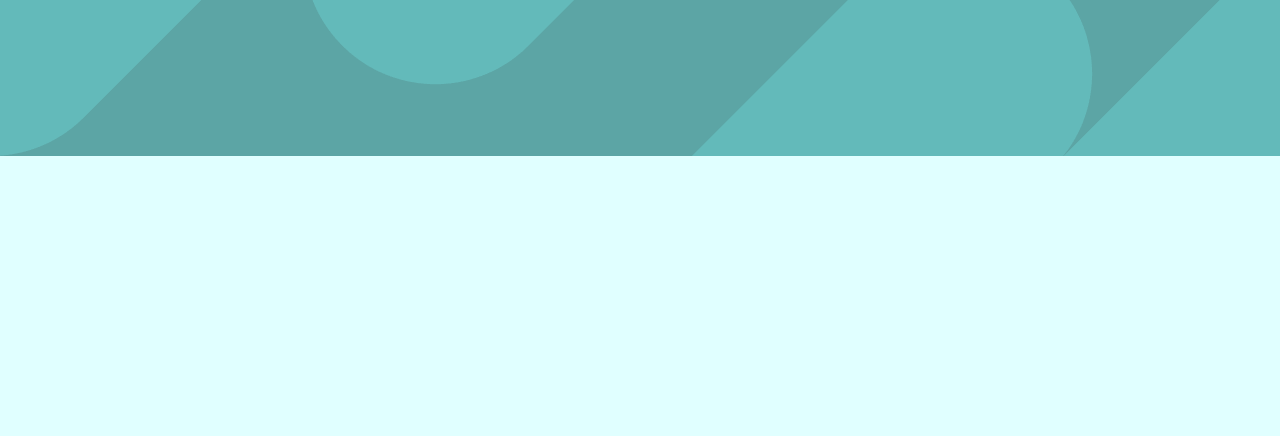
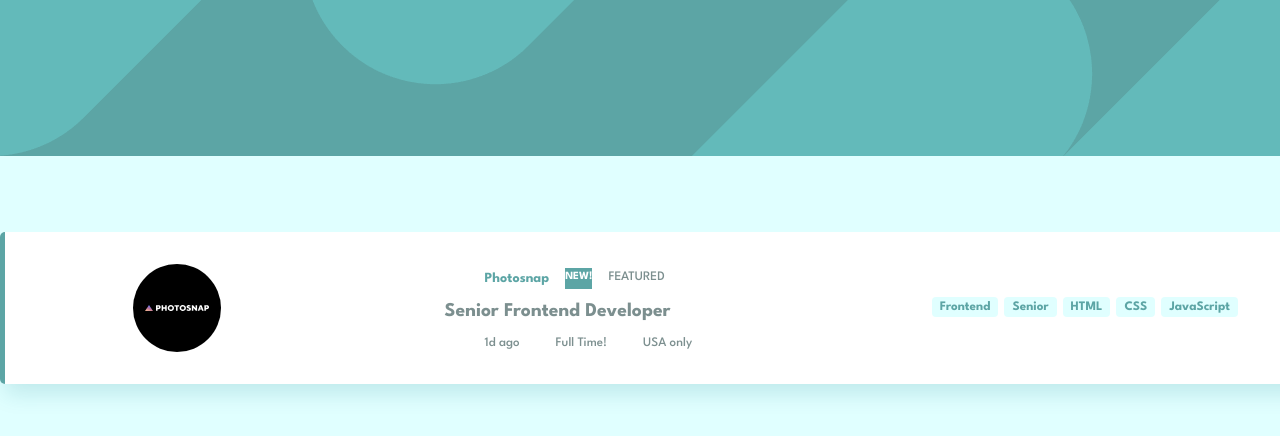
Before and after one commit to javohir1998/job-lists, a plain HTML site: page index.html in a window 1280 px wide. Shown: the top 436 px of the page. Drawn offline with Linux system fonts and the light colour scheme.

Commit message:
add css styles to main section

```diff
--- a/css/styles.css
+++ b/css/styles.css
@@ -11,11 +11,19 @@ body {
   padding: 0;
   margin: 0;
   font-family: "League Spartan", "Arial", sans-serif;
-  font-size: ;
+  font-size: 13px;
   line-height: 1.5;
   background: lightcyan;
+  color: #7c8f8f;
 }
 
+*:focus {
+  outline: 3px dashed #5ca5a5;
+  outline-offset: 2px;
+}
+
+
+/* CONTAINER */
 .container {
   width: 100%;
   min-width: 1366px;
@@ -24,3 +32,103 @@ body {
   margin-right: auto;
   margin-left: auto;
 }
+
+
+/* SITE-HEADER */
+.site-header-img {
+  display: flex;
+  margin-left: auto;
+  margin-right: auto;
+  width: 1366px;
+  height: 156px;
+}
+
+
+/* SITE-MAIN */
+.hero-card {
+  margin-top: 76px;
+}
+
+.hero-card-info {
+  margin: 0;
+}
+
+.hero-card-container {
+  display: flex;
+  justify-content: space-between;
+  align-items: center;
+  border-left: 5px solid #5ca5a5;
+  width: 1110px;
+  height: 152px;
+  background-color: #fff;
+  box-shadow: 0px 15px 20px -5px rgba(13, 113, 130, 0.15);
+  border-radius: 5px;
+}
+
+.hero-card-logo-img {
+  margin-right: 24px;
+}
+
+.hero-card-info-top-list {
+  display: flex;
+  list-style: none;
+  margin-bottom: 8px;
+}
+
+.job-title {
+  font-family: "League Spartan", "Arial", sans-serif;
+  font-size: 14px;
+  font-weight: 700;
+  color: #5ca5a5;
+}
+
+.job-new {
+  display: block;
+  padding: 6px 8px;
+  font-family: "League Spartan", "Arial", sans-serif;
+  font-size: 11px;
+  font-weight: 700;
+  background-color: #5ca5a5;
+  color: #fff;
+}
+
+.hero-card-title {
+  margin-top: 0;
+  margin-bottom: 8px;
+}
+
+.hero-card-info-bottom-list {
+  display: flex;
+  list-style: none;
+  margin-top: 0;
+  margin-bottom: 8px;
+}
+
+.hero-card-info-top-item:not(:last-child) {
+  padding: 0;
+  margin-right: 16px;
+}
+
+.hero-card-info-bottom-item:not(:last-child) {
+  padding: 0;
+  margin-right: 36px;
+}
+
+.hero-card-left-list {
+  display: flex;
+  font-family: "League Spartan", "Arial", sans-serif;
+  font-weight: 700;
+  list-style: none;
+}
+
+.hero-card-left-item:not(:last-child) {
+  margin-right: 6px;
+}
+
+.hero-card-left-link {
+  border-radius: 4px;
+  text-decoration: none;
+  padding: 4px 8px;
+  background-color: lightcyan;
+  color: #5ca5a5;
+}
--- a/index.html
+++ b/index.html
@@ -18,13 +18,51 @@
 <body>
 
   <!-- SITE-HEADER -->
-  <header>
-    <img src="img/header-logo.png" alt="Jobs lists" width="1366" height="156">
+  <header class="site-header">
+    <img class="site-header-img" src="img/header-logo.png" alt="Jobs lists" width="1366" height="156">
   </header>
 
-  <!-- SITE-MAIN -->
+  <!-- MAIN-CONTENT -->
   <main>
+    <section class="hero-card">
+      <div class="hero-card-container container">
+
+        <img class="hero-card-logo-img" src="img/logo-photosnap.svg" alt="Photosnap" width="88" height="88">
+
+        <div class="hero-card-info">
+
+          <div class="hero-card-info-top">
+            <ul class="hero-card-info-top-list">
+              <li class="hero-card-info-top-item job-title">Photosnap</li>
+              <li class="hero-card-info-top-item job-new">NEW!</li>
+              <li class="hero-card-info-top-item job-featured">FEATURED</li>
+            </ul>
+          </div>
+
+          <h2 class="hero-card-title">Senior Frontend Developer</h2>
+
+          <div class="hero-card-info-bottom">
+            <ul class="hero-card-info-bottom-list">
+              <li class="hero-card-info-bottom-item">1d ago</li>
+              <li class="hero-card-info-bottom-item">Full Time!</li>
+              <li class="hero-card-info-bottom-item">USA only</li>
+            </ul>
+          </div>
+        </div>
+
+        <div class="hero-card-left">
+          <ul class="hero-card-left-list">
+            <li class="hero-card-left-item"><a class="hero-card-left-link" href="#">Frontend</a></li>
+            <li class="hero-card-left-item"><a class="hero-card-left-link" href="#">Senior</a></li>
+            <li class="hero-card-left-item"><a class="hero-card-left-link" href="#">HTML</a></li>
+            <li class="hero-card-left-item"><a class="hero-card-left-link" href="#">CSS</a></li>
+            <li class="hero-card-left-item"><a class="hero-card-left-link" href="#">JavaScript</a></li>
+          </ul>
+        </div>
+      </div>
+    </section>
 
   </main>
+
 </body>
 </html>
```
Also changed, not shown: img/logo-photosnap.svg (added).
